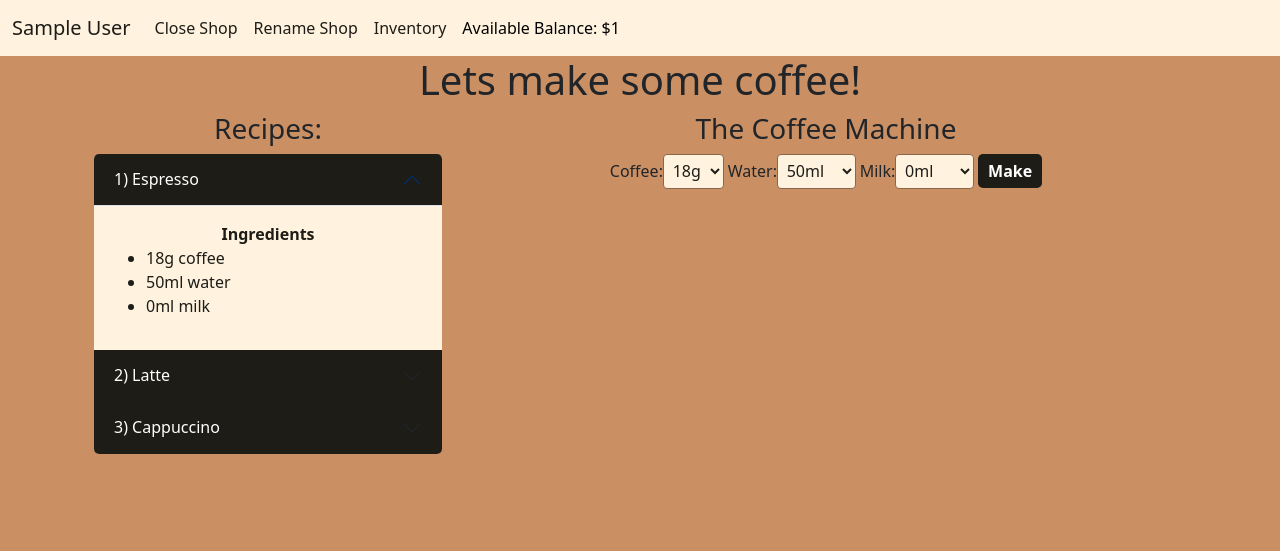
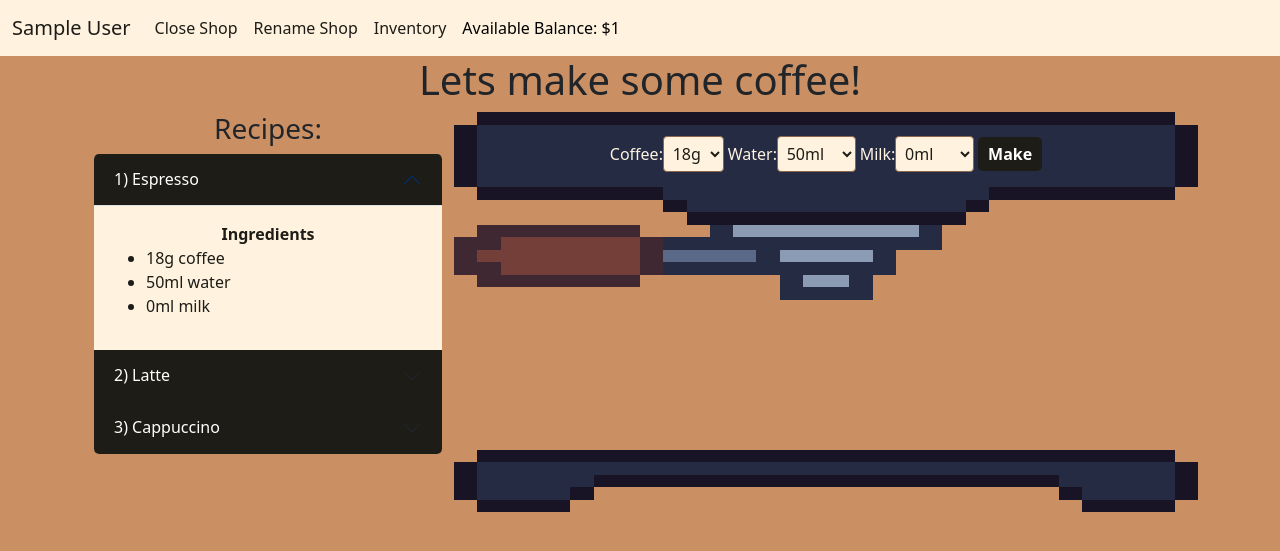
Before and after one commit to Nic0cava/Flask-Coffee-Shop-App-Game, a Flask app: page /coffee_machine in a window 1280 px wide. Shown: the top 551 px of the page. Run offline with Flask 3, Linux system fonts and the light colour scheme; the visitor is signed in with stand-in values (Sample User, id 1).

Commit message:
created and added coffee machine

```diff
--- a/static/style.css
+++ b/static/style.css
@@ -125,3 +125,31 @@ select:focus {
 .open_shop_button {
     margin: 1rem;
 }
+
+.coffee-machine-background {
+    background-image: url('/static/Coffee_Machine.png');
+    /* background-size: contain; */
+    background-size: 100% 100%;
+    background-position: center;
+    background-repeat: no-repeat;
+    height: 400px;
+    image-rendering: pixelated;
+    image-rendering: crisp-edges;
+}
+
+.coffee-machine-background label {
+    color: #fff3e0;
+    font-size: 1rem;
+}
+
+.coffee-display-container {
+  position: relative;
+  height: 300px; /* Adjust to your layout */
+  background-color: #f5f5f5; /* Optional */
+  border: 1px solid #ccc;    /* Optional */
+  margin: 2rem;
+}
+
+.coffee-container {
+  padding-top: 4rem;
+}
--- a/templates/coffee_machine.html
+++ b/templates/coffee_machine.html
@@ -62,8 +62,7 @@
         </div>
         </div>
     </div>
-    <div class="col-md-8 mb-6 mb-md-0">
-      <h3>The Coffee Machine</h3>
+    <div class="col-md-8 mb-6 mb-md-0 pt-4 coffee-machine-background">
         <form method="POST">
         {{form.hidden_tag()}}
         {{form.add_coffee.label}}{{form.add_coffee()}}
@@ -82,20 +81,21 @@
             {% endfor %}
         {% endwith %}
         {% if made %}
+
         {% if session['the_made_coffee'] == 'espresso' %}
-        <div class="m-4">
+        <div class="m-4 coffee-container">
             <img src="../static/Espresso.png" alt="Espresso">
         </div>
         {% elif session['the_made_coffee'] == 'latte' %}
-        <div class="m-4">
+        <div class="m-4 coffee-container">
             <img src="../static/Latte.png" alt="Latte">
         </div>
         {% elif session['the_made_coffee'] == 'cappuccino' %}
-        <div class="m-4">
+        <div class="m-4 coffee-container">
             <img src="../static/Cappuccino.png" alt="Cappuccino">
         </div>
         {% else %}
-        <div class="m-4">
+        <div class="m-4 coffee-container">
             <img src="../static/Mystery_Coffee.png" alt="Mystery Coffee">
         </div>
         {% endif %}
```
Also changed, not shown: static/Coffee_Machine.png (added).
